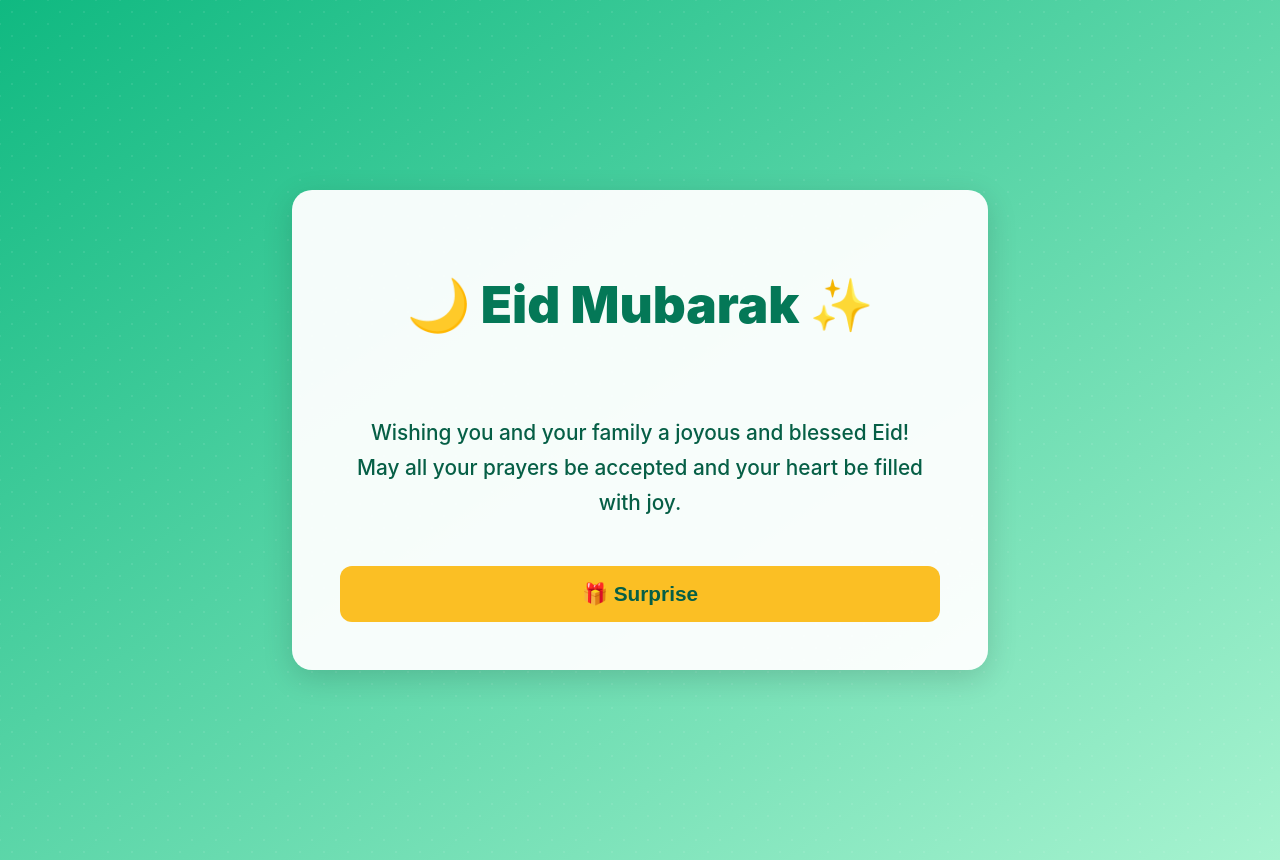
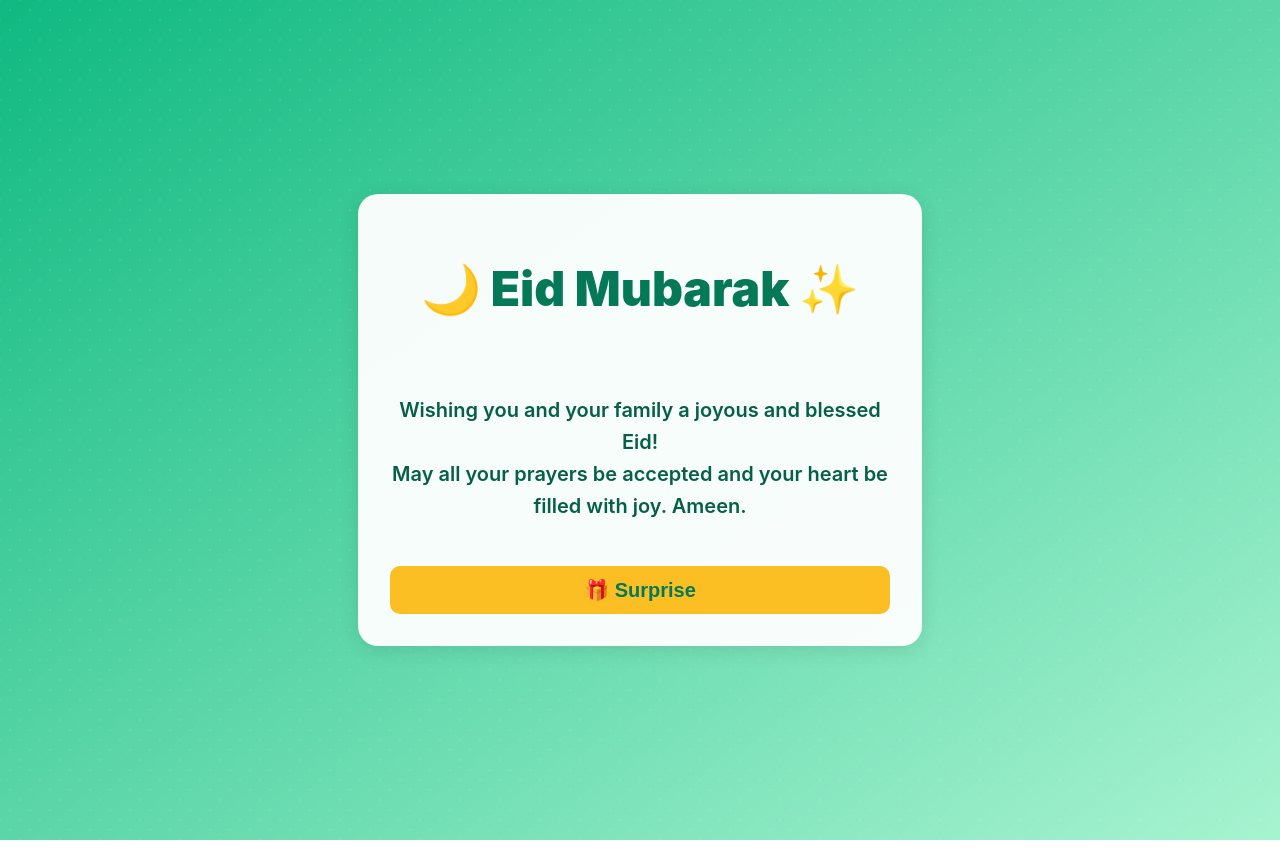
Before and after one commit to Mariyaq28/eid2k26, a React (Create React App) app: page / in a window 1280 px wide. Built offline with nearby package versions, Linux system fonts and the light colour scheme.

Commit message:
Update App.js

```diff
--- a/src/App.js
+++ b/src/App.js
@@ -27,104 +27,97 @@ export default function App() {
         justifyContent: "center",
         alignItems: "center",
         background: "linear-gradient(to bottom right, #10B981, #A7F3D0)",
-        padding: "clamp(10px, 3vw, 30px)",
+        padding: "20px",
+        overflow: "hidden",
         position: "relative",
       }}
     >
-      {/* Background pattern */}
+      {/* Pattern overlay */}
       <div
         style={{
           position: "absolute",
-          inset: 0,
+          top: 0,
+          left: 0,
+          width: "100%",
+          height: "100%",
           backgroundImage: `
             radial-gradient(rgba(255,255,255,0.08) 1px, transparent 1px),
             radial-gradient(rgba(255,255,255,0.08) 1px, transparent 1px)
           `,
-          backgroundPosition: "0 0, 12px 12px",
-          backgroundSize: "24px 24px",
+          backgroundPosition: "0 0, 10px 10px",
+          backgroundSize: "20px 20px",
           pointerEvents: "none",
+          zIndex: 0,
         }}
       />
 
-      {/* Content */}
-      <div
-        style={{
-          position: "relative",
-          zIndex: 1,
-          width: "100%",
-          maxWidth: "900px",
-          display: "flex",
-          justifyContent: "center",
-        }}
-      >
-        {!showVideo ? (
+      {/* Main content */}
+      <div style={{ position: "relative", zIndex: 1, width: "100%", display: "flex", justifyContent: "center" }}>
+
+        {!showVideo && (
           <motion.div
-            initial={{ opacity: 0, y: -30 }}
+            initial={{ opacity: 0, y: -20 }}
             animate={{ opacity: 1, y: 0 }}
             transition={{ duration: 1 }}
             style={{
-              width: "100%",
-              maxWidth: "600px",
               backgroundColor: "rgba(255,255,255,0.95)",
-              padding: "clamp(1.5rem, 4vw, 3rem)",
+              padding: "2rem",
               borderRadius: "20px",
-              boxShadow: "0 8px 30px rgba(0,0,0,0.15)",
+              boxShadow: "0 4px 20px rgba(0,0,0,0.1)",
               textAlign: "center",
               display: "flex",
               flexDirection: "column",
-              gap: "clamp(1rem, 2vw, 1.5rem)",
+              gap: "1.5rem",
+              width: "90%",
+              maxWidth: "500px",
             }}
           >
-            <h1
-              style={{
-                fontSize: "clamp(1.8rem, 6vw, 3.2rem)",
-                fontWeight: "900",
+            <h1 style={{
+              fontSize: "clamp(2rem, 5vw, 3rem)",
+              fontWeight: 900,
               color: "#047857",
-              }}
-            >
+            }}>
               🌙 Eid Mubarak ✨
             </h1>
 
-            <p
-              style={{
-                fontSize: "clamp(0.95rem, 2.8vw, 1.3rem)",
+            <p style={{
               color: "#065F46",
-                lineHeight: "1.7",
-                fontWeight: "500",
-              }}
-            >
-              Wishing you and your family a joyous and blessed Eid! <br />
-              May all your prayers be accepted and your heart be filled with joy.
+              fontSize: "clamp(1rem, 3vw, 1.25rem)",
+              lineHeight: 1.6,
+              fontWeight: 600,
+            }}>
+              Wishing you and your family a joyous and blessed Eid!<br />
+              May all your prayers be accepted and your heart be filled with joy. Ameen.
             </p>
 
             <button
               onClick={handleSurprise}
               style={{
-                padding: "clamp(0.6rem, 2vw, 1rem) clamp(1.2rem, 3vw, 2rem)",
-                fontSize: "clamp(1rem, 2.5vw, 1.3rem)",
+                padding: "0.75rem 1.5rem",
+                fontSize: "clamp(1rem, 2.5vw, 1.25rem)",
                 fontWeight: "bold",
-                borderRadius: "12px",
+                borderRadius: "10px",
                 border: "none",
                 backgroundColor: "#FBBF24",
-                color: "#065F46",
+                color: "#047857",
                 cursor: "pointer",
-                transition: "0.3s",
               }}
-              onMouseOver={(e) => (e.target.style.transform = "scale(1.05)")}
-              onMouseOut={(e) => (e.target.style.transform = "scale(1)")}
             >
               🎁 Surprise
             </button>
           </motion.div>
-        ) : (
+        )}
+
+        {showVideo && (
           <motion.div
             initial={{ opacity: 0 }}
             animate={{ opacity: 1 }}
             transition={{ duration: 1 }}
             style={{
-              width: "100%",
+              marginTop: "20px",
               display: "flex",
               justifyContent: "center",
+              width: "100%",
             }}
           >
             <video
@@ -134,10 +127,9 @@ export default function App() {
               autoPlay
               playsInline
               style={{
-                width: "100%",
-                maxWidth: "900px",
+                width: "90%",
+                maxWidth: "500px",
                 borderRadius: "15px",
-                boxShadow: "0 6px 25px rgba(0,0,0,0.2)",
               }}
             />
           </motion.div>
```
Lines whose indentation alone changed are shown as unchanged.
